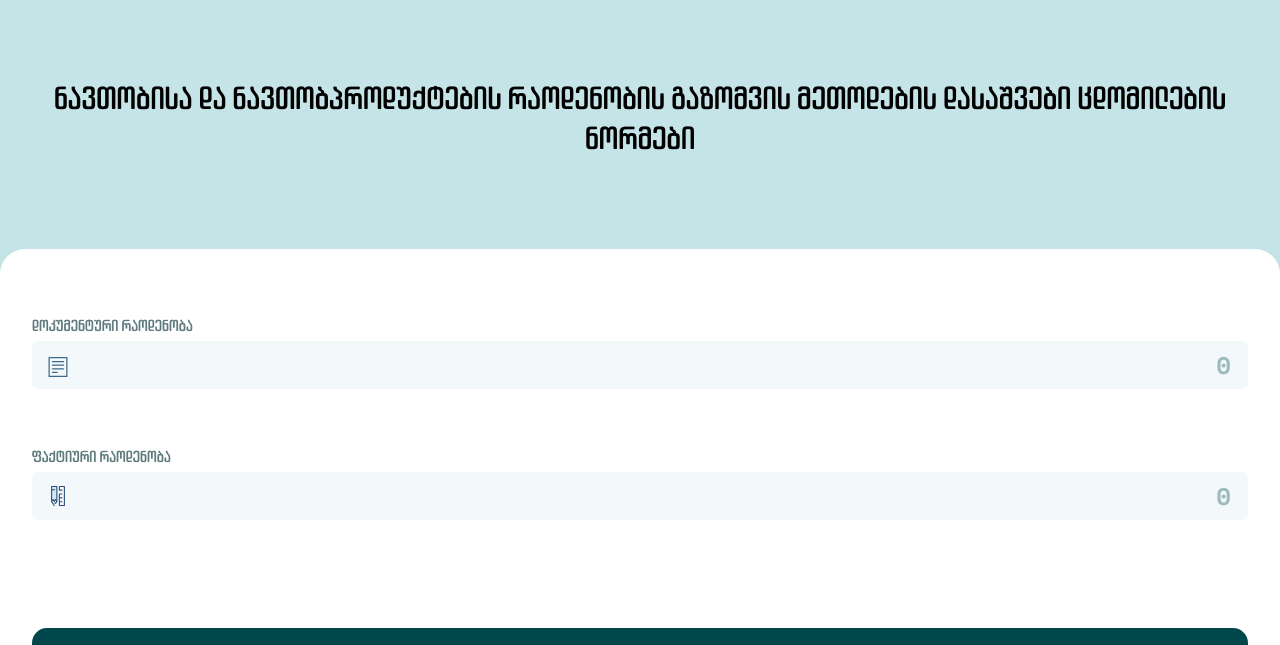
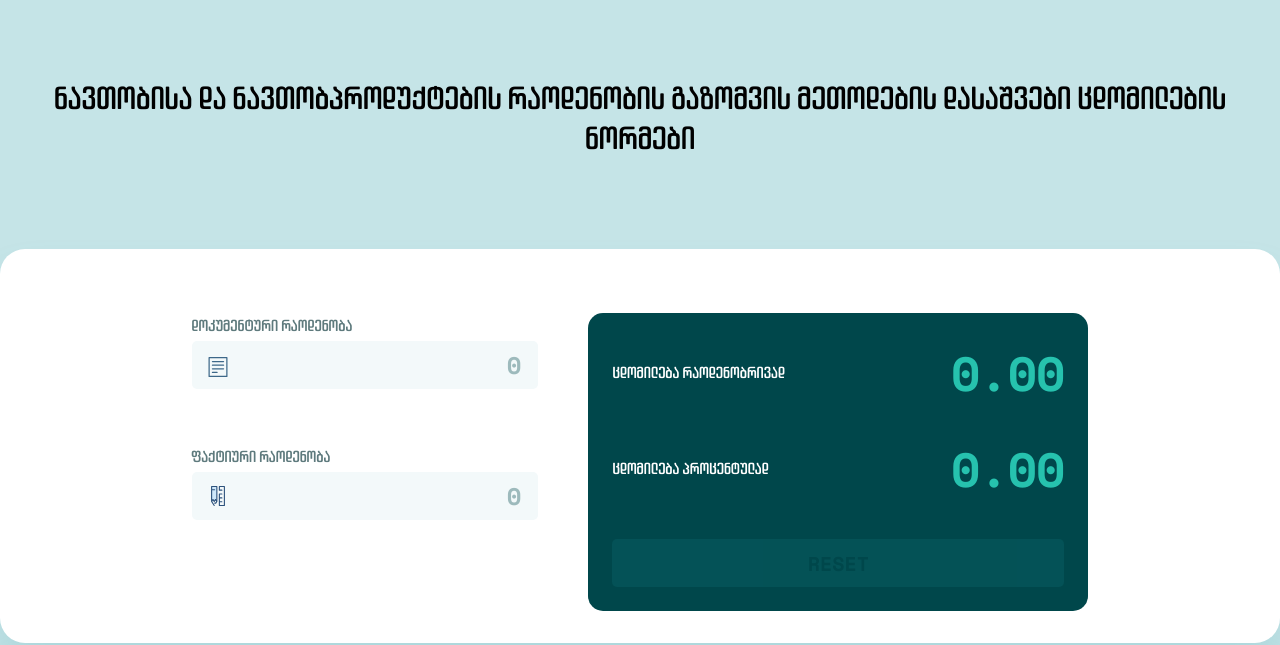
Before and after one commit to irakli85/oil, a plain HTML site: page index.html in a window 1280 px wide. Shown: the part 164-809 px from the top of the page. Drawn offline with nearby package versions, Linux system fonts and the light colour scheme.

Commit message:
some changes

```diff
--- a/style.css
+++ b/style.css
@@ -356,7 +356,7 @@ input[type=number]::-webkit-outer-spin-button {
 ------------------
 second
    */
-  section{
+  .oil-product{
     display: flex;
     flex-direction: column;
   }
```
Also changed, not shown: law.html (+1 -1 lines).
